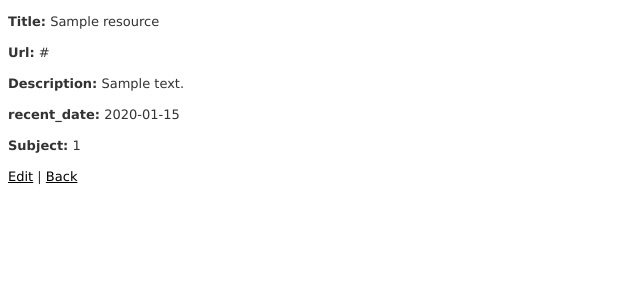
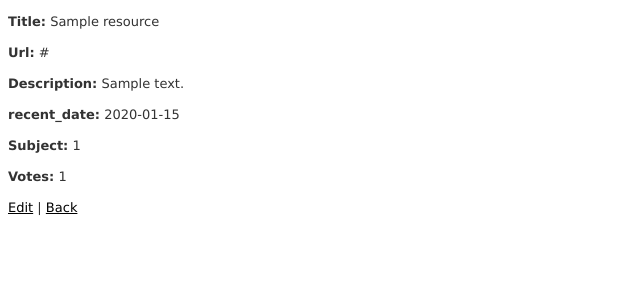
Before and after one commit to jillianefoley/CrowdED, a Rails app: page /resources/1 in a window 1280 px wide. Shown: the top 300 px of the page, without its empty margins (0-640 px from the left). Run offline with Rails 7, Linux system fonts and the light colour scheme; tables that the repository leaves empty hold one stand-in row (values such as "Sample post"); style sheets or scripts are compiled from the project's sources; parts of the project's set-up code (start-up, migrations or seed data) failed here and were passed over; some libraries are stand-ins or nearby versions.

Commit message:
Added votes column to resources

```diff
--- a/crowdED/app/views/resources/index.html.erb
+++ b/crowdED/app/views/resources/index.html.erb
@@ -7,6 +7,7 @@
     <th>Description</th>
     <th>recent_date</th>
     <th>Subject</th>
+    <th>Votes</th>
     <th></th>
     <th></th>
     <th></th>
@@ -19,6 +20,7 @@
     <td><%= resource.description %></td>
     <td><%= resource.recent_date %></td>
     <td><%= resource.subject_id %></td>
+    <td><%= resource.votes %></td>
     <td><%= link_to 'Show', resource %></td>
     <td><%= link_to 'Edit', edit_resource_path(resource) %></td>
     <td><%= link_to 'Destroy', resource, method: :delete, data: { confirm: 'Are you sure?' } %></td>
--- a/crowdED/app/views/resources/show.html.erb
+++ b/crowdED/app/views/resources/show.html.erb
@@ -25,6 +25,11 @@
   <%= @resource.subject_id %>
 </p>
 
+<p>
+  <b>Votes:</b>
+  <%= @resource.votes %>
+</p>
+
 
 <%= link_to 'Edit', edit_resource_path(@resource) %> |
 <%= link_to 'Back', resources_path %>
--- /dev/null
+++ b/crowdED/db/migrate/20121104022033_add_votes_to_resources.rb
@@ -0,0 +1,5 @@
+class AddVotesToResources < ActiveRecord::Migration
+  def change
+    add_column :resources, :votes, :integer
+  end
+end
```
Also changed, not shown: crowdED/db/schema.rb.
